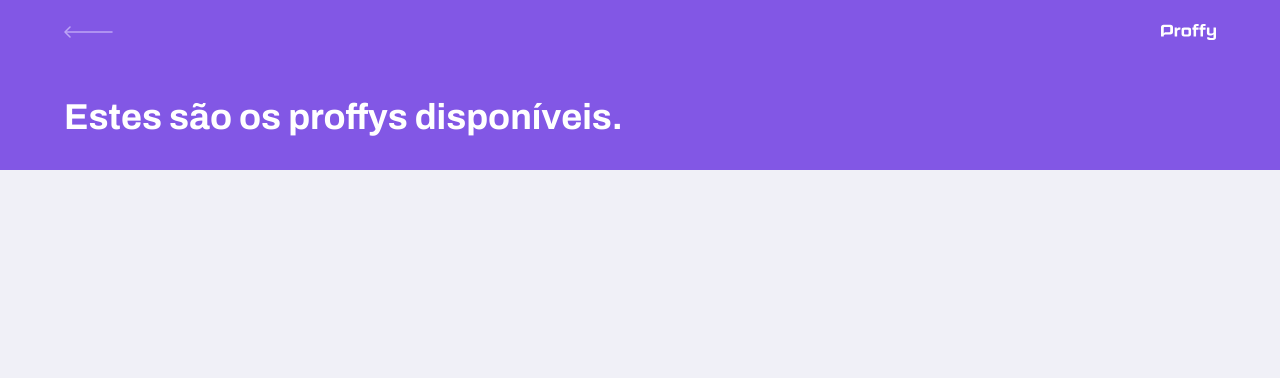
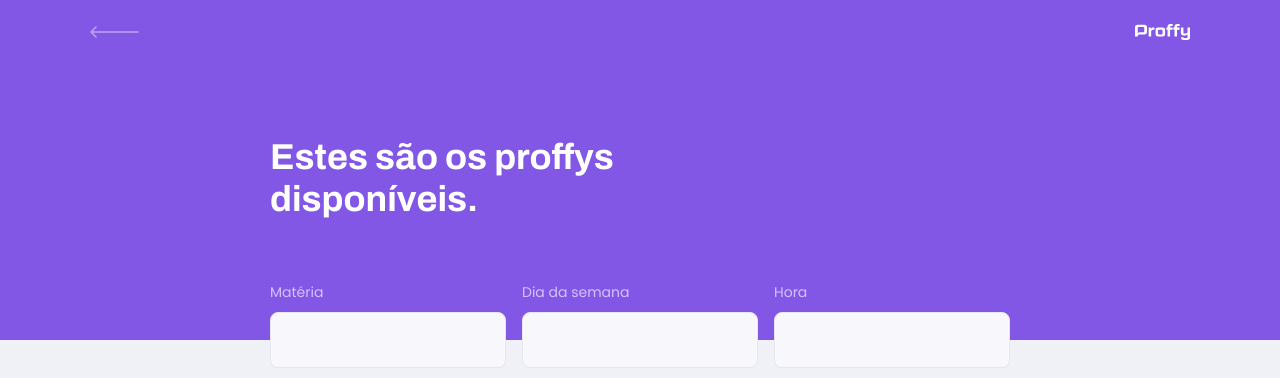
Before and after one commit to SkyHeads/nlw-proffy, a React (Create React App) app in the folder web/: page /study in a window 1280 px wide. Shown: the top 378 px of the page. Built offline with nearby package versions, Linux system fonts and the light colour scheme.

Commit message:
create form search teachers

```diff
--- a/web/src/components/PageHeader/index.tsx
+++ b/web/src/components/PageHeader/index.tsx
@@ -10,9 +10,9 @@ interface PageHeaderProps {
   title: string;
 }
 
-const PageHeader: React.FC<PageHeaderProps> = ({ title }) => {
+const PageHeader: React.FC<PageHeaderProps> = ({ title, children }) => {
   return (
-    <Header className="page-header">
+    <Header>
       <div className="top-bar-container">
         <Link to="/">
           <img src={backIcon} alt="Voltar" />
@@ -22,6 +22,7 @@ const PageHeader: React.FC<PageHeaderProps> = ({ title }) => {
 
       <div className="header-content">
         <strong>{title}</strong>
+        {children}
       </div>
     </Header>
   );
--- a/web/src/components/PageHeader/styles.ts
+++ b/web/src/components/PageHeader/styles.ts
@@ -30,7 +30,6 @@ export const Header = styled.header`
 
   .header-content {
     width: 90%;
-    margin: 0 auto;
     position: relative;
     margin: 3.2rem auto;
   }
@@ -40,4 +39,35 @@ export const Header = styled.header`
     line-height: 4.2rem;
     color: var(--color-title-in-primary);
   }
+
+  .header-content p {
+    max-width: 30rem;
+    font-size: 1.6rem;
+    line-height: 2.6rem;
+    color: var(--color-text-in-primary);
+    margin-top: 2.4rem;
+  }
+
+  @media (min-width: 700px) {
+    height: 340px;
+
+    .top-bar-container {
+      max-width: 1100px;
+    }
+
+    .header-content {
+      flex: 1;
+      max-width: 740px;
+      margin: 0 auto;
+      padding-bottom: 48px;
+      display: flex;
+      flex-direction: column;
+      justify-content: center;
+      align-items: flex-start;
+    }
+
+    .header-content strong {
+      max-width: 350px;
+    }
+  }
 `;
--- a/web/src/pages/TeacherForm/index.tsx
+++ b/web/src/pages/TeacherForm/index.tsx
@@ -6,7 +6,8 @@ import { PageTeacherForm } from './styles';
 
 const TeacherForm: React.FC = () => {
   return (
-    <PageTeacherForm>
+    // <PageTeacherForm id="page-teacher-form" className="container">
+    <PageTeacherForm id="page-teacher-form">
       <PageHeader title="Que incrível que você quer dar aulas." />
     </PageTeacherForm>
   );
--- a/web/src/pages/TeacherList/index.tsx
+++ b/web/src/pages/TeacherList/index.tsx
@@ -6,8 +6,26 @@ import { PageTeacherList } from './styles';
 
 const TeacherList: React.FC = () => {
   return (
+    // <PageTeacherList id="page-teacher-list" className="container">
     <PageTeacherList id="page-teacher-list">
-      <PageHeader title="Estes são os proffys disponíveis." />
+      <PageHeader title="Estes são os proffys disponíveis.">
+        <form id="search-teachers">
+          <div className="input-block">
+            <label htmlFor="subject">Matéria</label>
+            <input type="text" id="subject" />
+          </div>
+
+          <div className="input-block">
+            <label htmlFor="week_day">Dia da semana</label>
+            <input type="text" id="week_day" />
+          </div>
+
+          <div className="input-block">
+            <label htmlFor="time">Hora</label>
+            <input type="text" id="time" />
+          </div>
+        </form>
+      </PageHeader>
     </PageTeacherList>
   );
 };
--- a/web/src/pages/TeacherList/styles.ts
+++ b/web/src/pages/TeacherList/styles.ts
@@ -3,4 +3,63 @@ import styled from 'styled-components';
 export const PageTeacherList = styled.div`
   width: 100vw;
   height: 100vh;
+
+  #search-teachers {
+    margin-top: 3.2rem;
+  }
+
+  #search-teachers label {
+    color: var(--color-text-in-primary);
+  }
+
+  #search-teachers .input-block {
+    position: relative;
+  }
+
+  #search-teachers .input-block + .input-block {
+    margin-top: 1.4rem;
+  }
+
+  #search-teachers .input-block label {
+    font-size: 1.4rem;
+  }
+
+  #search-teachers .input-block input {
+    width: 100%;
+    height: 5.6rem;
+    margin-top: 0.8rem;
+    border-radius: 0.8rem;
+    background: var(--color-input-background);
+    border: 1px solid var(--color-line-in-white);
+    outline: 0;
+    padding: 0 1.6rem;
+    font: 1.6rem Archivo;
+  }
+
+  #search-teachers .input-block:focus-within::after {
+    width: calc(100% - 3.2rem);
+    height: 2px;
+    content: '';
+    background: var(--color-primary-light);
+    position: absolute;
+    left: 1.6rem;
+    right: 1.6rem;
+    bottom: 0;
+  }
+
+  @media (min-width: 700px) {
+    max-width: 100vw;
+
+    #search-teachers {
+      display: grid;
+      grid-template-columns: repeat(3, 1fr);
+      column-gap: 16px;
+      position: absolute;
+      bottom: -28px;
+    }
+
+    #search-teachers .input-block + .input-block {
+      margin-top: 0;
+    }
+  }
 `;
```
Also changed, not shown: web/.eslintrc.json.
